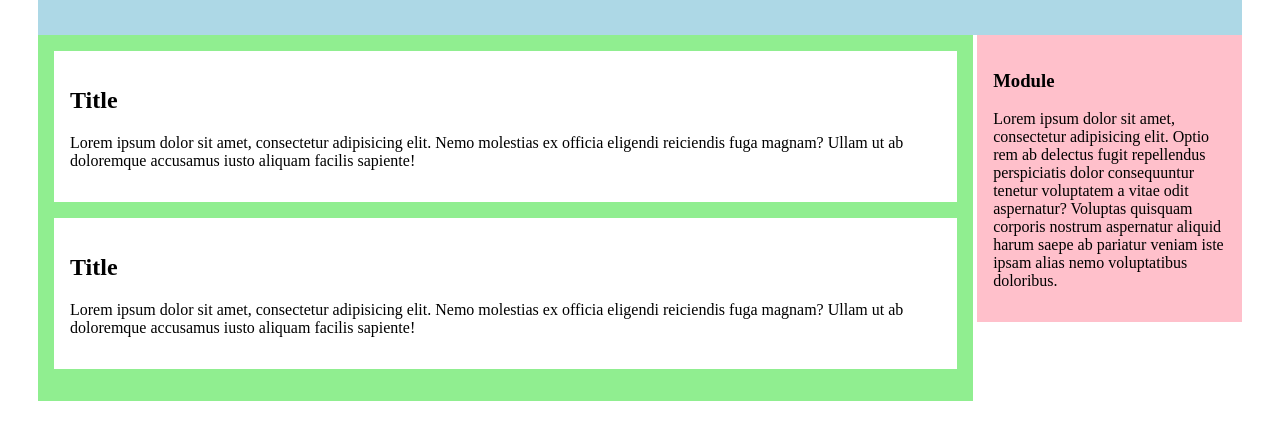
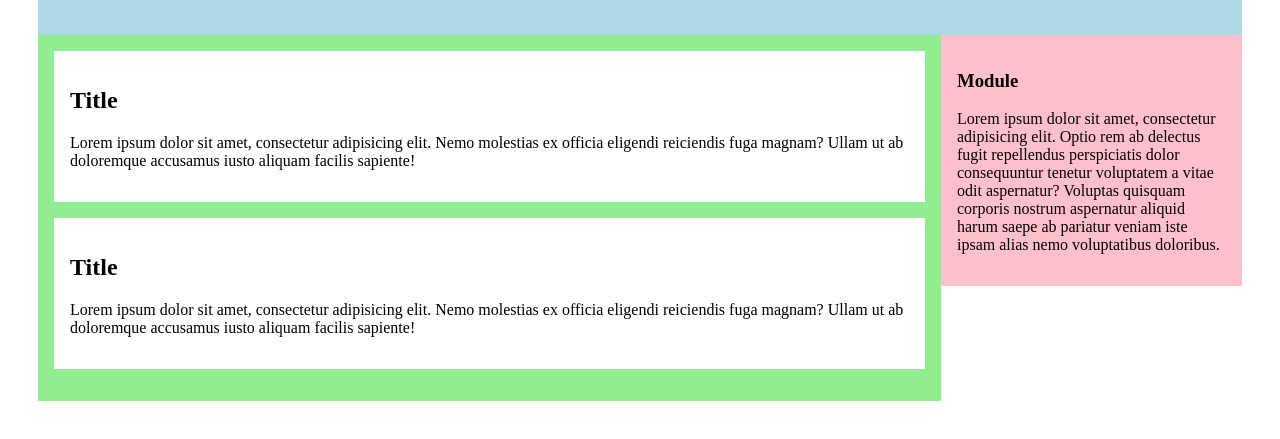
Before and after one commit to Kphillycat/css_tricks, a plain HTML site: page sidebar_challenge/index.html in a window 1280 px wide. Shown: the part 115-554 px from the top of the page. Drawn offline with Linux system fonts and the light colour scheme.

Commit message:
Add solution with box sizing to account for forced width not being calculated width

```diff
--- a/sidebar_challenge/styles.css
+++ b/sidebar_challenge/styles.css
@@ -1,3 +1,7 @@
+*, *:before, *:after {
+  -moz-box-sizing: border-box; -webkit-box-sizing: border-box; box-sizing: border-box;
+ }
+
 body {
   padding: 30px;
 }
@@ -12,11 +16,12 @@ section {
 article {
   background: white;
   margin: 0 0 1rem 0;
+  display: inline-block;
 }
 aside {
   background: pink;
-  width: 22%;
-  float: right;
+  width: 25%;
+  display: inline-block;
 }
 header, article, section, .module {
   padding: 1rem;
```
